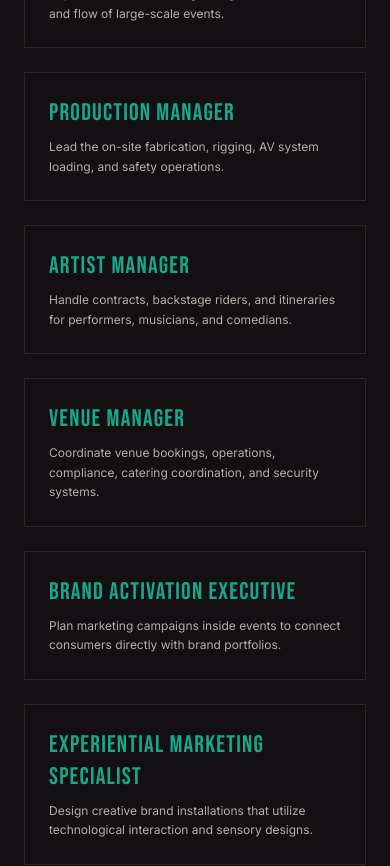
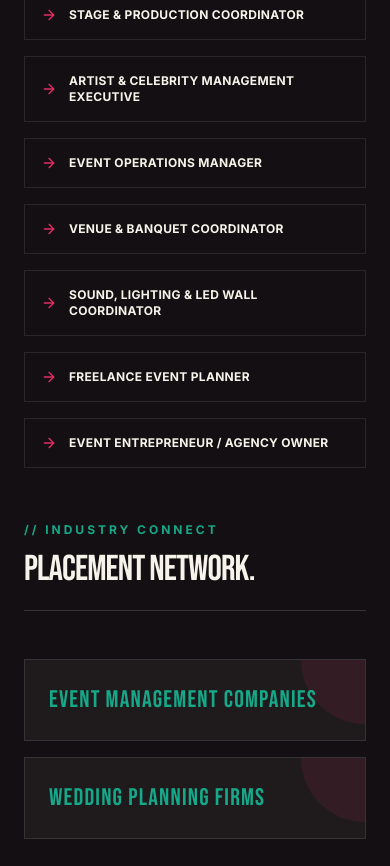
Before and after one commit to rameezwangde/iiem-v2, a React (Vite) app: page /placements in a window 390 px wide. Shown: the part 5380-6246 px from the top of the page. Built offline with nearby package versions, Linux system fonts and the light colour scheme.

Commit message:
feat: create Placements page with career pathway details and industry statistics

```diff
--- a/src/pages/Placements.jsx
+++ b/src/pages/Placements.jsx
@@ -140,23 +140,61 @@ const Placements = () => {
 
       {/* Career Pathways (Dark background) */}
       <section className="bg-brand-dark text-brand-cream py-20 px-6 md:px-12">
-        <div className="max-w-[1400px] mx-auto">
-          <SectionHeader
-            eyebrow="POSITIONS"
-            title="WHERE OUR GRADUATES WORK."
-            darkBg={true}
-          />
+        <div className="max-w-[1400px] mx-auto grid grid-cols-1 lg:grid-cols-12 gap-12">
 
-          <div className="grid grid-cols-1 sm:grid-cols-2 lg:grid-cols-3 gap-6 mt-12">
-            {careerPaths.map((path, idx) => (
-              <div key={idx} className="p-6 border border-brand-cream/10 bg-brand-dark hover:border-brand-teal transition-all duration-300">
-                <h3 className="font-display text-2xl text-brand-teal">{path.title}</h3>
-                <p className="text-xs text-brand-cream/70 font-sans mt-2 leading-relaxed">
-                  {path.desc}
-                </p>
-              </div>
-            ))}
+          {/* Career Opportunities */}
+          <div className="lg:col-span-8">
+            <SectionHeader
+              eyebrow="CAREER OPPORTUNITIES AFTER IIEM"
+              title="GRADUATES CAN WORK AS:"
+              darkBg={true}
+            />
+
+            <div className="grid grid-cols-1 sm:grid-cols-2 gap-4 mt-8">
+              {[
+                "Event Coordinator",
+                "Event Executive",
+                "Wedding Planner",
+                "Corporate Event Executive",
+                "Exhibition & Trade Show Coordinator",
+                "Event Production Executive",
+                "Stage & Production Coordinator",
+                "Artist & Celebrity Management Executive",
+                "Event Operations Manager",
+                "Venue & Banquet Coordinator",
+                "Sound, Lighting & LED Wall Coordinator",
+                "Freelance Event Planner",
+                "Event Entrepreneur / Agency Owner"
+              ].map((role, idx) => (
+                <div key={idx} className="flex gap-3 items-center border border-brand-cream/10 p-4 bg-brand-dark hover:bg-brand-purple/20 hover:border-brand-magenta transition-colors group">
+                  <ArrowRight size={16} className="text-brand-magenta shrink-0 group-hover:translate-x-1 transition-transform" />
+                  <span className="font-sans font-bold text-xs uppercase tracking-wide text-brand-cream group-hover:text-brand-magenta transition-colors">{role}</span>
+                </div>
+              ))}
+            </div>
           </div>
+
+          {/* Placement Network */}
+          <div className="lg:col-span-4">
+            <SectionHeader
+              eyebrow="INDUSTRY CONNECT"
+              title="PLACEMENT NETWORK."
+              darkBg={true}
+            />
+
+            <div className="flex flex-col gap-4 mt-8">
+              {[
+                "Event management companies",
+                "Wedding planning firms"
+              ].map((network, idx) => (
+                <div key={idx} className="p-6 border border-brand-cream/10 bg-brand-cream/5 hover:border-brand-magenta transition-all duration-300 relative overflow-hidden group">
+                  <div className="absolute top-0 right-0 w-16 h-16 bg-brand-magenta/10 rounded-bl-full group-hover:scale-150 transition-transform pointer-events-none"></div>
+                  <h3 className="font-display text-2xl text-brand-teal relative z-10 group-hover:text-brand-cream transition-colors uppercase">{network}</h3>
+                </div>
+              ))}
+            </div>
+          </div>
+
         </div>
       </section>
 
```
